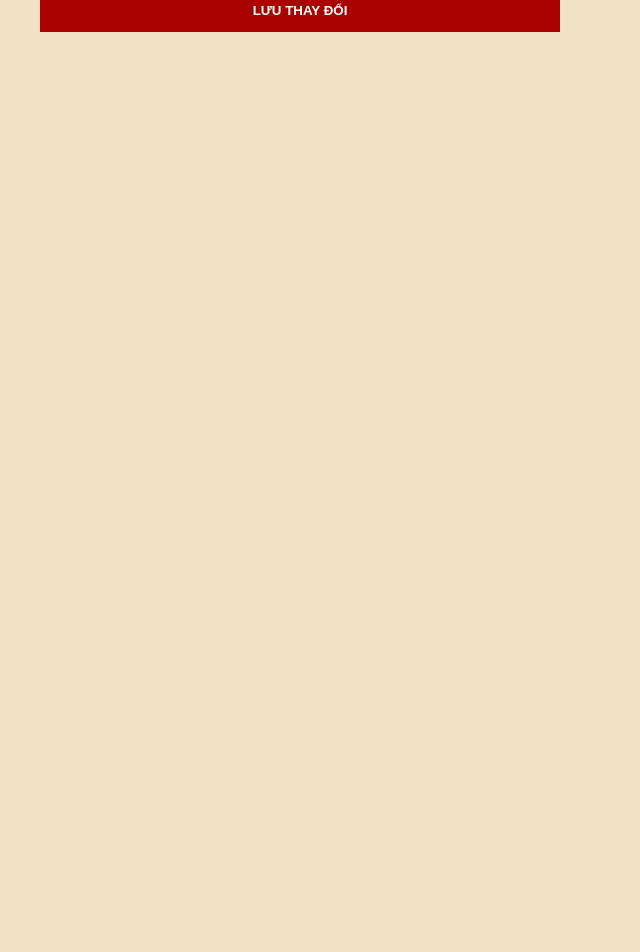
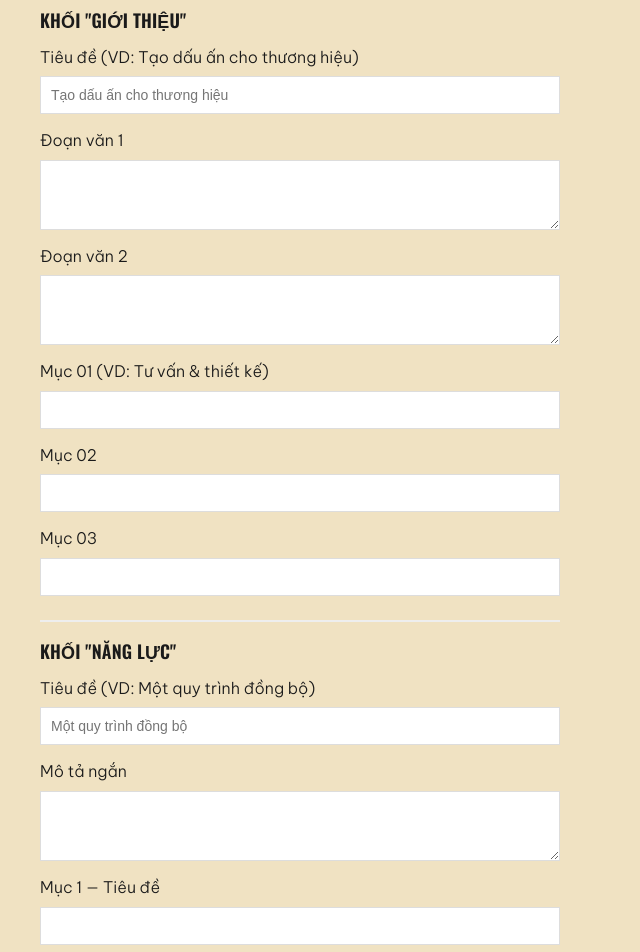
Before and after one commit to tranduongtrungtin/phan-gia-website, a Next.js app: page /admin/cai-dat in a window 1280 px wide. Shown: the part 1100-2052 px from the top of the page, without its empty margins (0-640 px from the left). Before the commit the page ends 1172 px from the top, so only its background shows below. Built offline with nearby package versions, Linux system fonts and the light colour scheme; no server answers; the database is empty.

Commit message:
add intro and capabilities to admin settings

```diff
--- a/src/app/admin/cai-dat/page.tsx
+++ b/src/app/admin/cai-dat/page.tsx
@@ -171,6 +171,113 @@ export default async function SettingsPage() {
             />
           </label>
 
+          <div style={{ borderTop: '2px solid #eee', paddingTop: '20px', marginTop: '10px' }}>
+            <h2 style={{ fontSize: '18px', marginBottom: '14px' }}>Khối &quot;Giới thiệu&quot;</h2>
+
+            <label>
+              Tiêu đề (VD: Tạo dấu ấn cho thương hiệu)
+              <input
+                name="intro_title"
+                defaultValue={settings?.intro_title}
+                placeholder="Tạo dấu ấn cho thương hiệu"
+                style={inputStyle}
+              />
+            </label>
+
+            <label style={{ display: 'block', marginTop: '14px' }}>
+              Đoạn văn 1
+              <textarea
+                name="intro_text_1"
+                defaultValue={settings?.intro_text_1}
+                rows={3}
+                style={inputStyle}
+              />
+            </label>
+
+            <label style={{ display: 'block', marginTop: '14px' }}>
+              Đoạn văn 2
+              <textarea
+                name="intro_text_2"
+                defaultValue={settings?.intro_text_2}
+                rows={3}
+                style={inputStyle}
+              />
+            </label>
+
+            <label style={{ display: 'block', marginTop: '14px' }}>
+              Mục 01 (VD: Tư vấn & thiết kế)
+              <input
+                name="intro_point_1"
+                defaultValue={settings?.intro_point_1}
+                style={inputStyle}
+              />
+            </label>
+
+            <label style={{ display: 'block', marginTop: '14px' }}>
+              Mục 02
+              <input
+                name="intro_point_2"
+                defaultValue={settings?.intro_point_2}
+                style={inputStyle}
+              />
+            </label>
+
+            <label style={{ display: 'block', marginTop: '14px' }}>
+              Mục 03
+              <input
+                name="intro_point_3"
+                defaultValue={settings?.intro_point_3}
+                style={inputStyle}
+              />
+            </label>
+          </div>
+
+          <div style={{ borderTop: '2px solid #eee', paddingTop: '20px', marginTop: '10px' }}>
+            <h2 style={{ fontSize: '18px', marginBottom: '14px' }}>Khối &quot;Năng lực&quot;</h2>
+
+            <label>
+              Tiêu đề (VD: Một quy trình đồng bộ)
+              <input
+                name="cap_title"
+                defaultValue={settings?.cap_title}
+                placeholder="Một quy trình đồng bộ"
+                style={inputStyle}
+              />
+            </label>
+
+            <label style={{ display: 'block', marginTop: '14px' }}>
+              Mô tả ngắn
+              <textarea
+                name="cap_desc"
+                defaultValue={settings?.cap_desc}
+                rows={3}
+                style={inputStyle}
+              />
+            </label>
+
+            {[1, 2, 3, 4].map((n) => (
+              <div key={n} style={{ marginTop: '14px' }}>
+                <label style={{ display: 'block' }}>
+                  Mục {n} — Tiêu đề
+                  <input
+                    name={`cap_${n}_title`}
+                    defaultValue={settings?.[`cap_${n}_title`]}
+                    style={inputStyle}
+                  />
+                </label>
+                <label style={{ display: 'block', marginTop: '6px' }}>
+                  Mục {n} — Mô tả
+                  <textarea
+                    name={`cap_${n}_desc`}
+                    defaultValue={settings?.[`cap_${n}_desc`]}
+                    rows={2}
+                    style={inputStyle}
+                  />
+                </label>
+              </div>
+            ))}
+          </div>
+
           <button
             type="submit"
             style={{
```
Also changed, not shown: src/app/page.tsx (+62 -71 lines).
